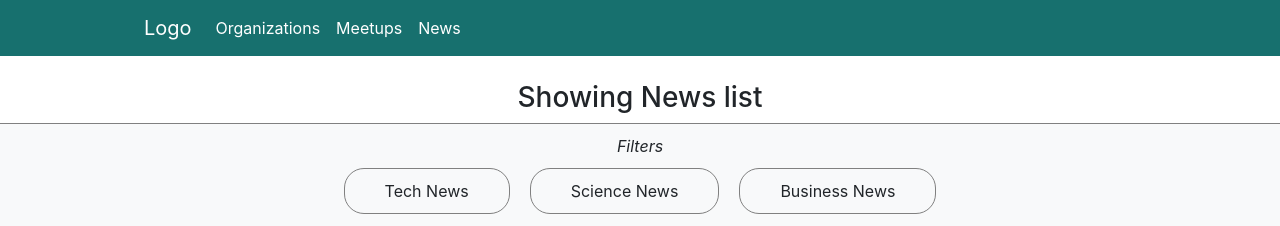
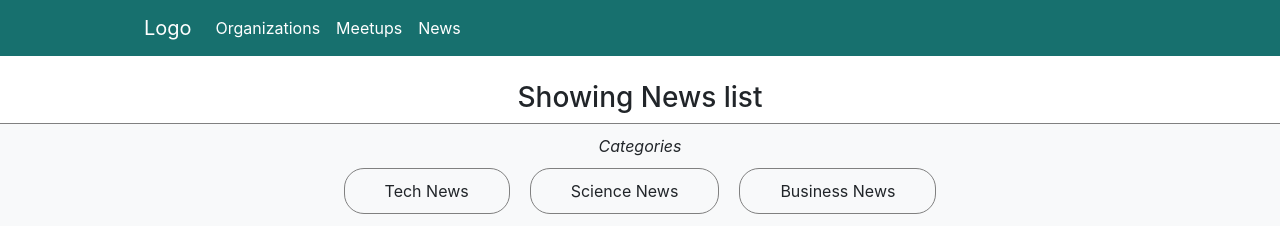
Before and after one commit to Social-Do-Gooders/localy, a React (Create React App) app in the folder client/social-good/: page /news in a window 1280 px wide. Shown: the top 226 px of the page. Built offline with nearby package versions, Linux system fonts and the light colour scheme.

Commit message:
updated blank images

```diff
--- a/client/social-good/src/components/Articles/ArticleList.js
+++ b/client/social-good/src/components/Articles/ArticleList.js
@@ -1,6 +1,7 @@
 import React from "react";
 import { makeStyles } from '@material-ui/core/styles';
 import Card from '../grid/Card';
+import image from '../../images/carousel/placeholder1.jpg';
 
 const useStyles = makeStyles((theme) => ({
   a: {
@@ -16,7 +17,7 @@ const ArticleItem = (props) => {
   return (
     <div>
       <a className={classes.a} href={article.url} target="_blank">
-        <Card feature={article.title} imgSrc={article.urlToImage} title={article.title}/>
+        <Card feature={article.title} imgSrc={article.urlToImage == null ? image : article.urlToImage} title={article.title}/>
       </a>
     </div>
   );
--- a/client/social-good/src/components/Articles/Display.js
+++ b/client/social-good/src/components/Articles/Display.js
@@ -41,7 +41,7 @@ class Display extends React.Component {
       <div>
          <h3 className='list-title'>Showing News list</h3>
         <div className='bg-light filter'>
-          <p className='filter-title'><em>Filters</em></p>
+          <p className='filter-title'><em>Categories</em></p>
           <div className='filter-flex'>
             <div className='filter-inner-bar'>
               <button type="button" className="btn btn-light filter-item" onClick={() => this.hideComponent("showHideTech")}>
```
Also changed, not shown: 1 other file (tests, documents, lock files or other folders).
